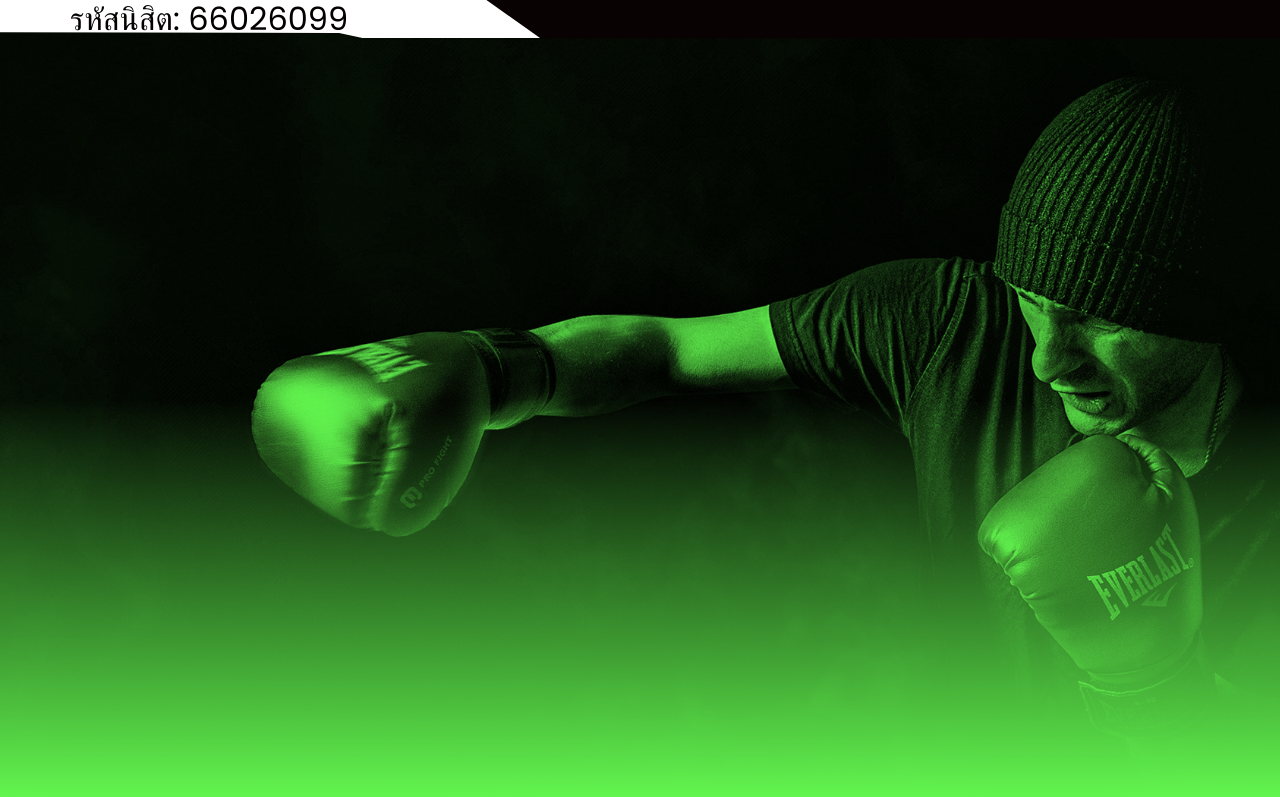
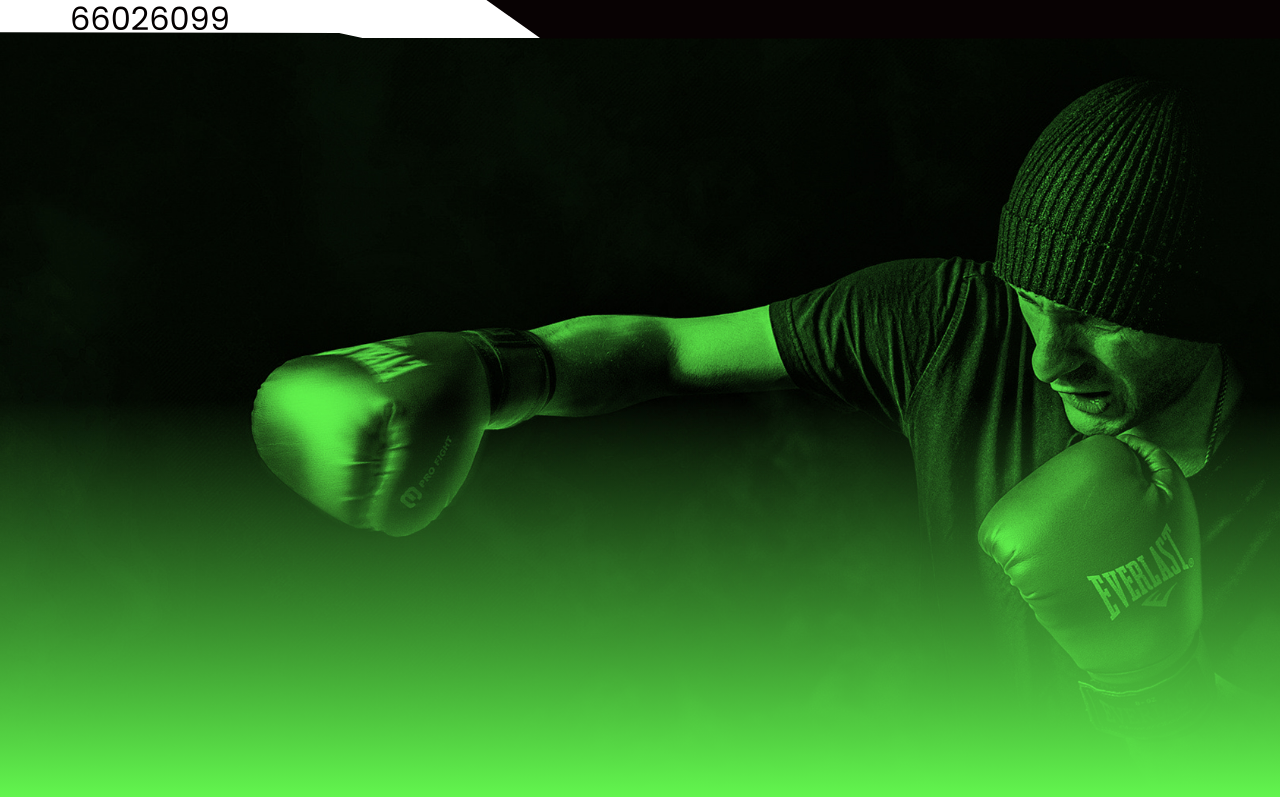
Before and after one commit to pskjksr/pis, a plain HTML site: page index.html in a window 1280 px wide. Shown: the top 797 px of the page. Drawn offline with nearby package versions, Linux system fonts and the light colour scheme; some packages are replaced by stand-ins of ours; a web font is replaced by a local one.

Commit message:
Update index.html

```diff
--- a/index.html
+++ b/index.html
@@ -33,7 +33,7 @@
         <!-- header section starts -->
         <div class="header_section">
             <div class="container">
-                <h2>รหัสนิสิต: 66026099</h2> <!-- เพิ่มรหัสนิสิตที่นี่ -->
+                <h2>66026099</h2> <!-- เพิ่มรหัสนิสิตที่นี่ -->
             </div>
         </div>
     </div>
```
